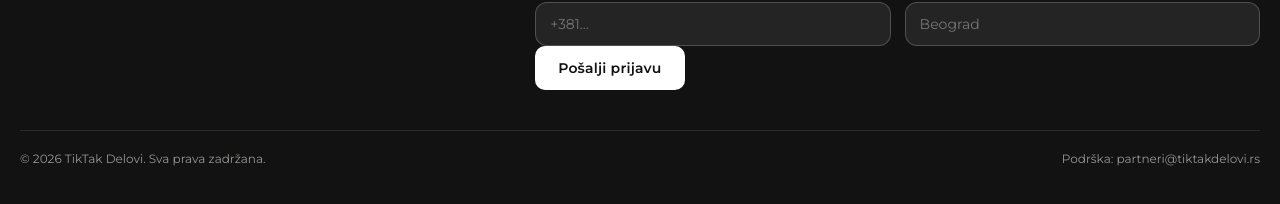
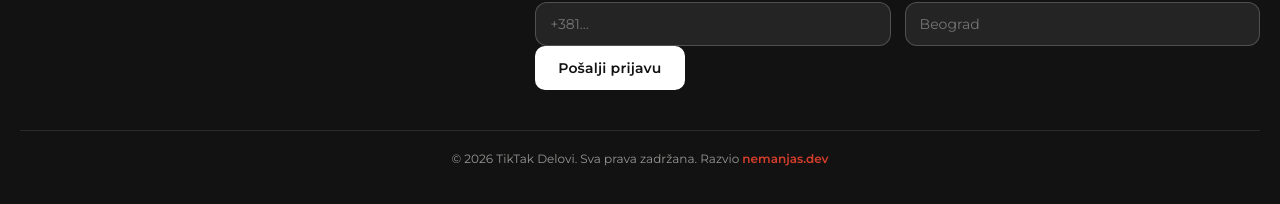
Before and after one commit to savaticnemanja/autoparts-app, a React (Vite) app: page / in a window 1280 px wide. Shown: the part 2622-2826 px from the top of the page. Built offline with nearby package versions, Linux system fonts and the light colour scheme; no server answers.

Commit message:
redeploy

```diff
--- a/src/client/App.css
+++ b/src/client/App.css
@@ -562,6 +562,11 @@ button {
   font-size: 14px;
 }
 
+.footer-credit {
+  color: var(--accent);
+  font-weight: 600;
+}
+
 .footer-form h4 {
   margin: 0 0 8px;
 }
@@ -586,7 +591,8 @@ button {
   border-top: 1px solid rgba(255, 255, 255, 0.1);
   padding-top: 20px;
   display: flex;
-  flex-direction: column;
+  justify-content: center;
+  text-align: center;
   gap: 6px;
   font-size: 12px;
   color: rgba(242, 238, 233, 0.6);
@@ -634,8 +640,7 @@ button {
   }
 
   .footer-bottom {
-    flex-direction: row;
-    justify-content: space-between;
+    justify-content: center;
   }
 }
 
--- a/src/client/App.jsx
+++ b/src/client/App.jsx
@@ -487,8 +487,12 @@ export default function App() {
         </div>
 
           <div className="footer-bottom">
-            <span>© 2026 TikTak Delovi. Sva prava zadržana.</span>
-            <span>Podrška: {sellerEmail}</span>
+            <span>
+              © 2026 TikTak Delovi. Sva prava zadržana. Razvio{" "}
+              <a className="footer-credit" href="https://nemanjas.dev">
+                nemanjas.dev
+              </a>
+            </span>
           </div>
         </div>
       </footer>
```
